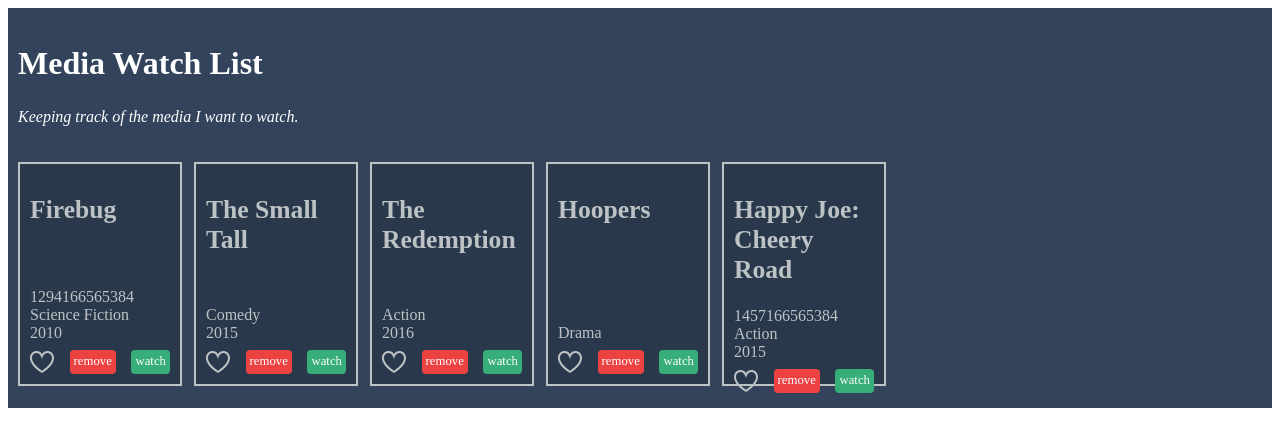
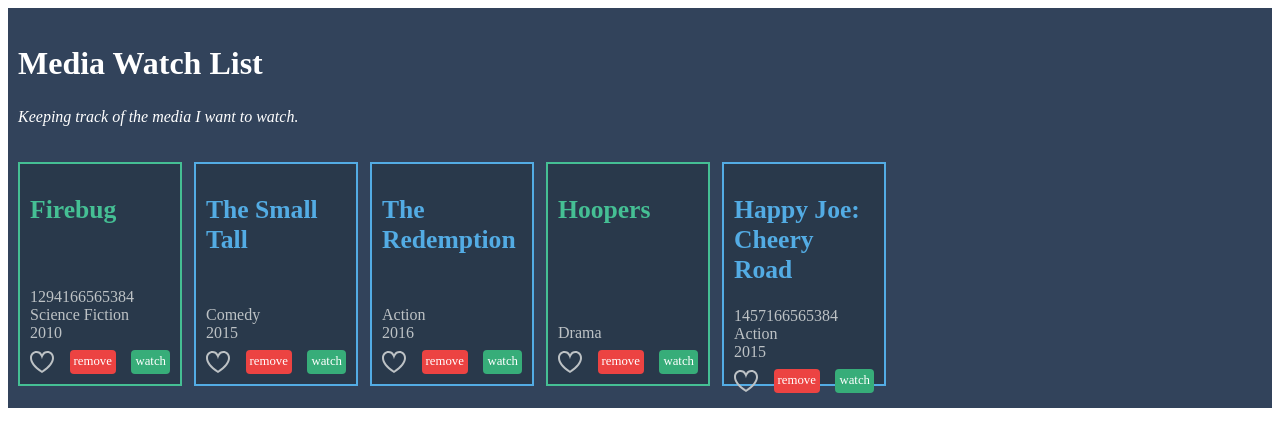
Before and after one commit to alexisselorm/media_watch_angular, an Angular app: page / in a window 1280 px wide. Shown: the top 446 px of the page. Built offline with nearby package versions, Linux system fonts and the light colour scheme.

Commit message:
'Attribute directives:Built-in'

```diff
--- a/src/app/media-item-list.component.html
+++ b/src/app/media-item-list.component.html
@@ -3,5 +3,9 @@
     *ngFor="let mediaItem of mediaItems"
     [mediaItem]="mediaItem"
     (delete)="onMediaItemDelete($event)"
+    [ngClass]="{
+      'medium-movies': mediaItem.medium === 'Movies',
+      'medium-series': mediaItem.medium === 'Series'
+    }"
   ></mw-media-item>
 </section>
```
